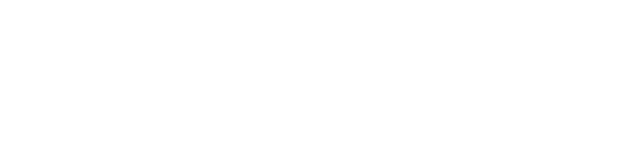
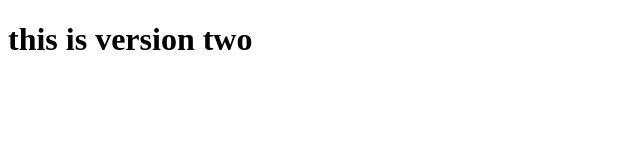
Before and after one commit to Garima1005/Git-Repo, a plain HTML site: page index.html in a window 1280 px wide. Shown: the whole page, without its empty margins (0-640 px from the left). Drawn offline with Linux system fonts and the light colour scheme.

Commit message:
this is v2 index.html

```diff
--- a/index.html
+++ b/index.html
@@ -7,5 +7,6 @@
 </head>
 <body>
 
+    <h1>this is version two</h1>
 </body>
 </html>
```
